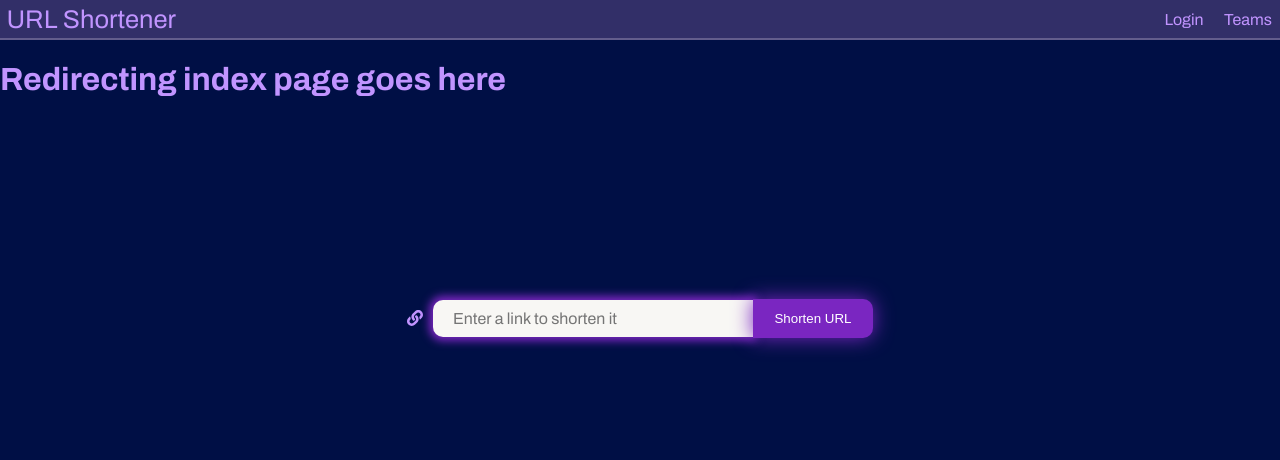
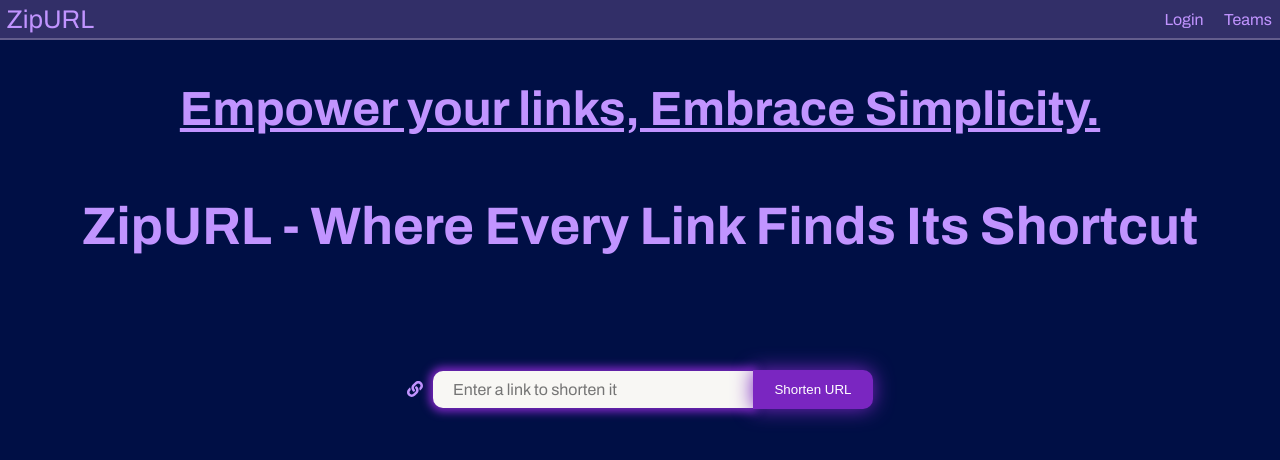
Before and after one commit to somya-kr/OpenSoft-Task, a Next.js app in the folder Frontend/: page / in a window 1280 px wide. Shown: the top 460 px of the page. Built offline with nearby package versions, Linux system fonts and the light colour scheme.

Commit message:
feat: improved UI of redirecting page

```diff
--- a/Frontend/src/app/page.tsx
+++ b/Frontend/src/app/page.tsx
@@ -1,15 +1,18 @@
 import type { Metadata } from "next";
 import Textbox from "../components/textbox/textbox";
+import "../styles/page.scss";
 
 export const metadata: Metadata = {
-  title: "URL Shortener",
-  description: "Website to shorten URL for convenience",
+  title: "ZipURL - A Fast and Efficient Link Shortener",
+  description:
+    "Simple, Fast and Free URL Shortener. Track link performance, history and more. Team up with your friends and colleagues.",
 };
 
 export default function Page() {
   return (
-    <div>
-      <h1>Redirecting index page goes here</h1>
+    <div className="page-container">
+      <h1 className="underline">Empower your links, Embrace Simplicity.</h1>
+      <h2>ZipURL - Where Every Link Finds Its Shortcut</h2>
       <Textbox />
     </div>
   );
--- a/Frontend/src/components/navbar.tsx
+++ b/Frontend/src/components/navbar.tsx
@@ -5,7 +5,7 @@
 export default function Navbar(params: { logged_in: boolean }) {
   return (
     <div id="navbar">
-      <p>URL Shortener</p>
+      <p>ZipURL</p>
       <div>
         <Link className="link" href="/teams">
           Teams
--- a/Frontend/src/styles/Textbox.scss
+++ b/Frontend/src/styles/Textbox.scss
@@ -5,7 +5,7 @@
   display: flex;
   align-items: center;
   justify-content: center;
-  height: 50vh;
+  height: 20vh;
 }
 
 .textbox-container {
--- a/Frontend/src/styles/navbar.scss
+++ b/Frontend/src/styles/navbar.scss
@@ -7,7 +7,8 @@
   height: $navbar-height;
   background-color: base.$secondary-color;
   border-bottom: 2px solid base.$accent;
-  position: -webkit-sticky; /* Safari */
+  position: -webkit-sticky;
+  /* Safari */
   position: sticky;
 
   p {
--- /dev/null
+++ b/Frontend/src/styles/page.scss
@@ -0,0 +1,25 @@
+@use "base";
+
+
+
+h1 {
+    display: flex;
+    justify-content: center;
+    font-size: 3rem;
+    margin-left: auto;
+    margin-right: auto;
+    padding: 10px;
+}
+
+h2 {
+    display: flex;
+    justify-content: center;
+    font-size: 3.3rem;
+    margin-left: auto;
+    margin-right: auto;
+    padding: 10px;
+}
+
+.underline {
+    text-decoration: underline;
+}
```
